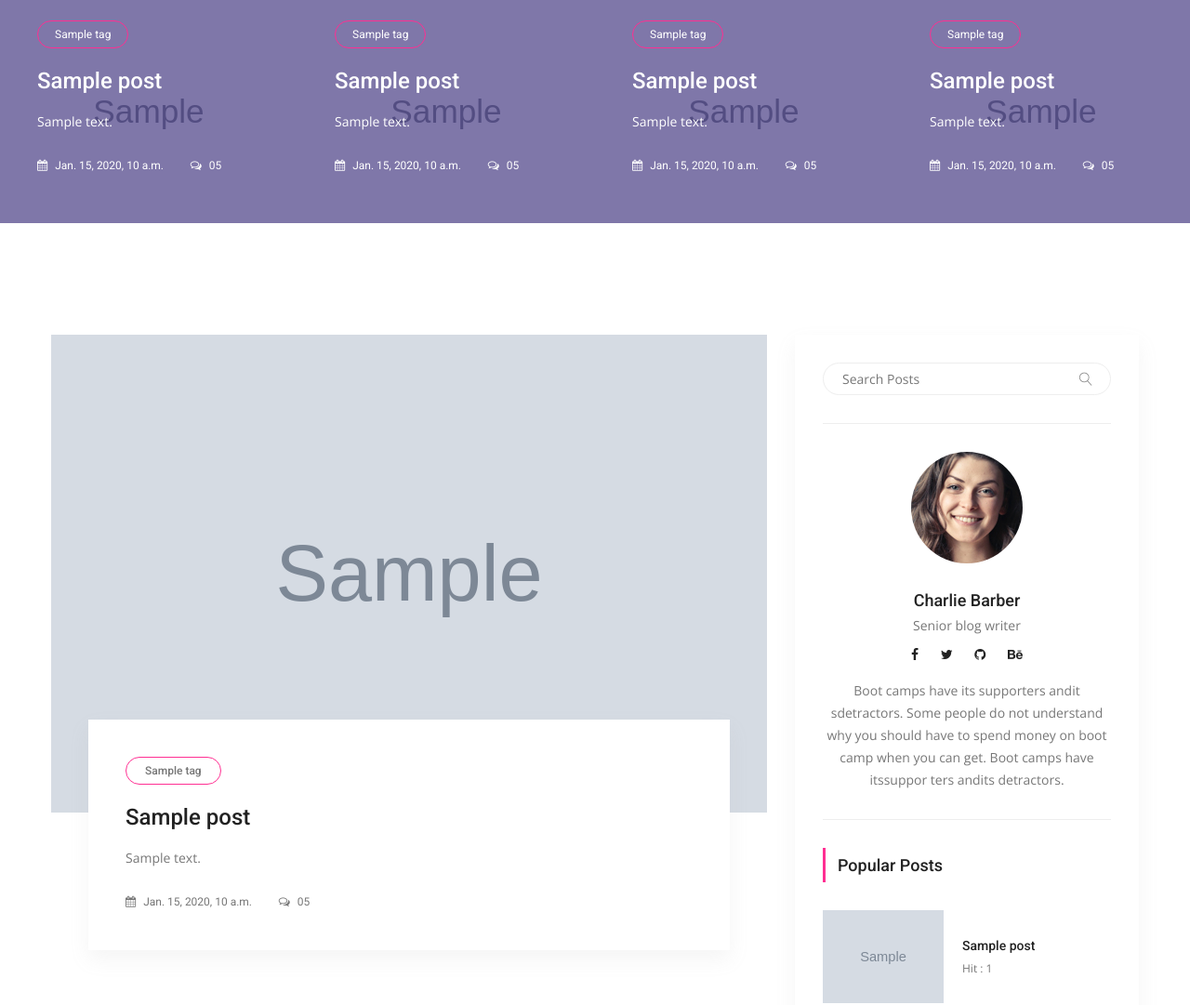
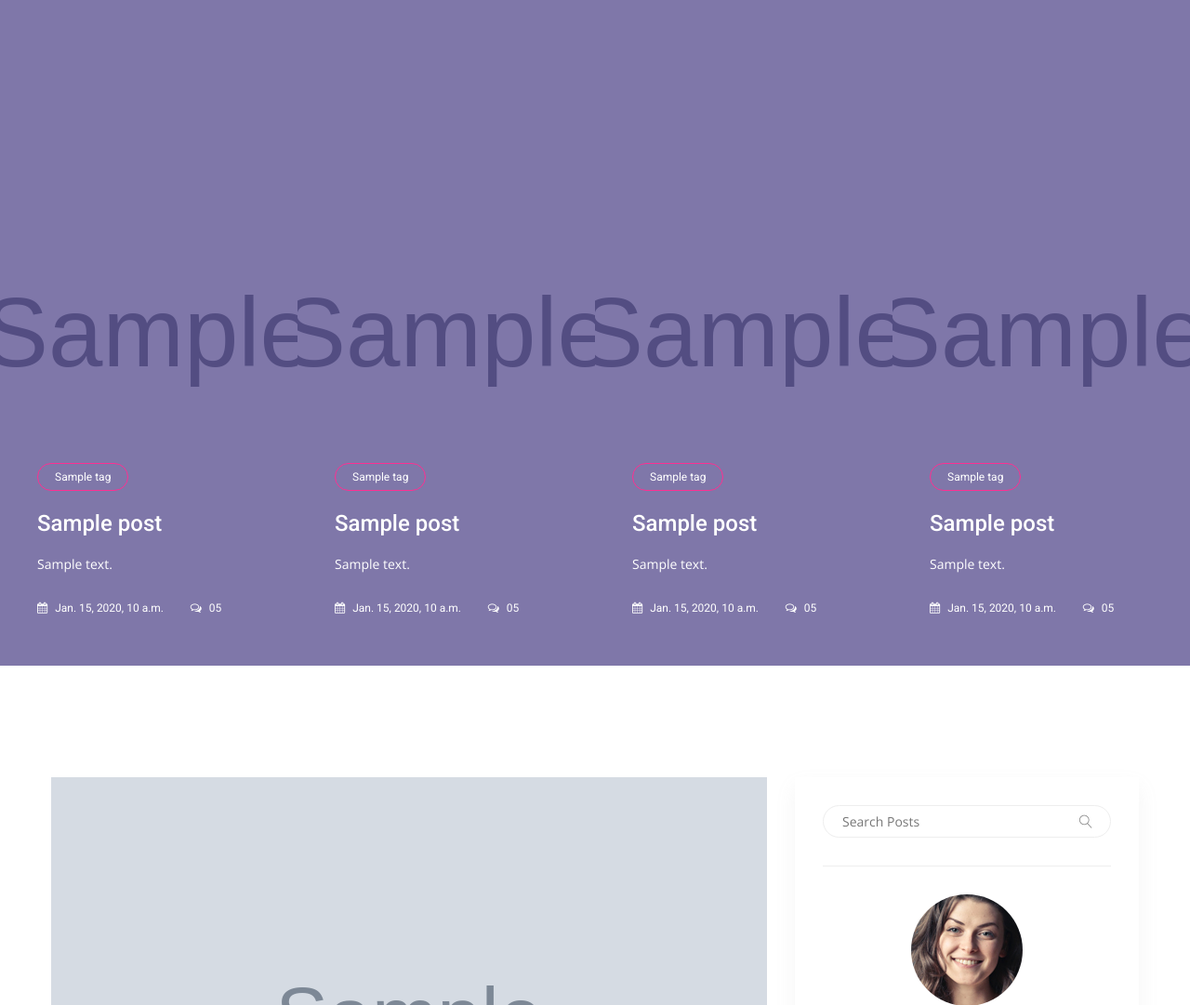
Before and after one commit to ellyjohnmwangi/FantomBlog, a Django app: page / in a window 1280 px wide. Shown: the part 210-1291 px from the top of the page at 93% size. Run offline with Django 3.2, Linux system fonts and the light colour scheme; tables that the repository leaves empty hold one stand-in row (values such as "Sample post"); grey boxes marked "Sample" are stand-in pictures; some libraries are stand-ins or nearby versions.

Commit message:
image formatting.

```diff
--- a/templates/posts/index.html
+++ b/templates/posts/index.html
@@ -10,7 +10,7 @@
 				<div class="item">
 					<div class="post_s_item">
 						<div class="post_img">
-							<img src="{{ post.image.url }}" alt="">
+							<img src="{{ post.image.url }}" alt="" style="height:716px;">
 						</div>
 						<div class="post_text">
                             {% for tag in post.tag.all %}
```
